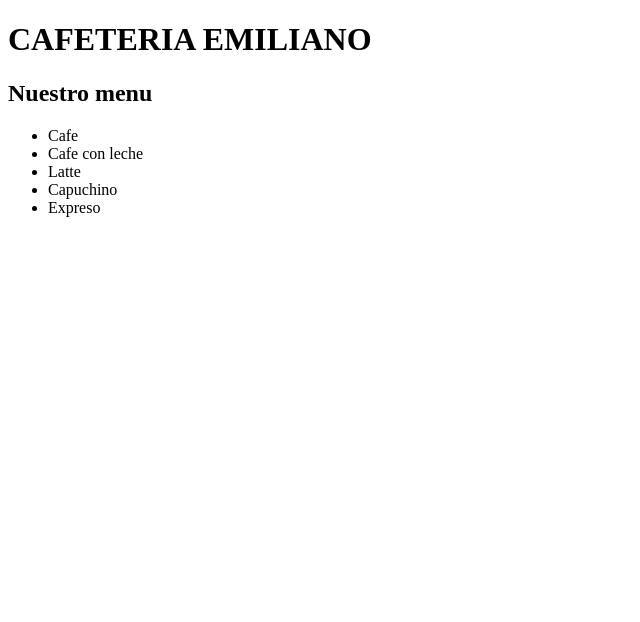
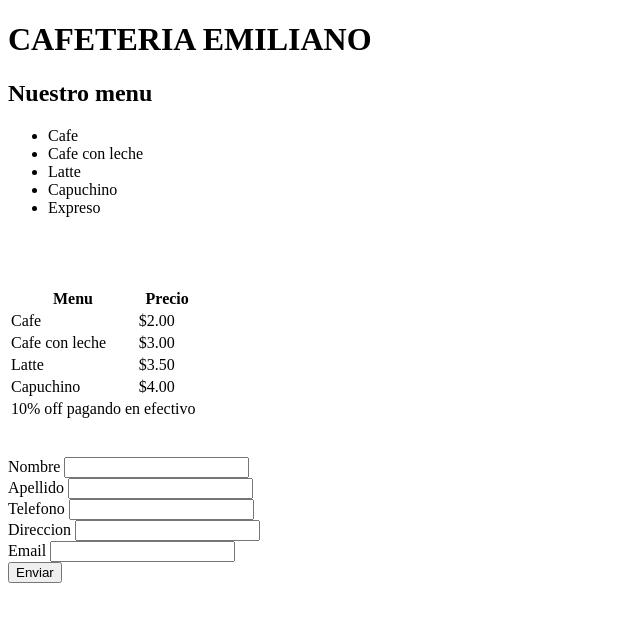
Before and after one commit to EmilianoSchaab/html, a plain HTML site: page html3/index.html in a window 1280 px wide. Shown: the whole page, without its empty margins (0-640 px from the left). Drawn offline with Linux system fonts and the light colour scheme.

Commit message:
html 3 terminado

```diff
--- a/html3/index.html
+++ b/html3/index.html
@@ -8,13 +8,68 @@
 </head>
 <body>
         <H1>CAFETERIA EMILIANO</H1>
+       <div>
         <h2>Nuestro menu</h2>
-        <ul>
+        <ul >
                 <li>Cafe</li>
                 <li>Cafe con leche</li>
                 <li>Latte</li>
                 <li>Capuchino</li>
                 <li>Expreso</li>
         </ul>
+
+
+        <table>
+                <tr>
+                        <th>Menu</th>
+                        <th>Precio</th>
+                </tr>
+             <tbody>
+                        <tr>
+                                <td>Cafe</td>
+                                <td>$2.00</td>
+                        </tr>
+                        <tr>
+                                <td>Cafe con leche</td>
+                                <td>$3.00</td>
+                        </tr>
+                        <tr>
+                                <td>Latte</td>
+                                <td>$3.50</td>
+                        </tr>
+                        <tr>
+                                <td>Capuchino</td>
+                                <td>$4.00</td>
+                        </tr>
+             </tbody>
+             <br>
+             <tfoot>
+                        <tr>
+                                <td colspan="2">10% off pagando en efectivo</td>
+                        </tr>
+
+             </tfoot>
+             <br><br>
+
+        </table>
+        </div>
+        <br><br>
+        <label for="nombre">Nombre</label>
+        <input type="text" id="nombre" name="nombre">
+        <br>
+        <label for="apellido">Apellido</label>
+        <input type="text" id="apellido" name="apellido">
+        <br>
+        <label for="telefono">Telefono</label>
+        <input type="text" id="telefono" name="telefono">
+        <br>
+        <label for="direccion">Direccion</label>
+        <input type="text" id="direccion" name="direccion">
+        <br>
+        <label for="email">Email</label>
+        <input type="text" id="email" name="email">
+        <br>
+        <input type="submit" value="Enviar">
+        <br><br>
 </body>
 </html>
```
